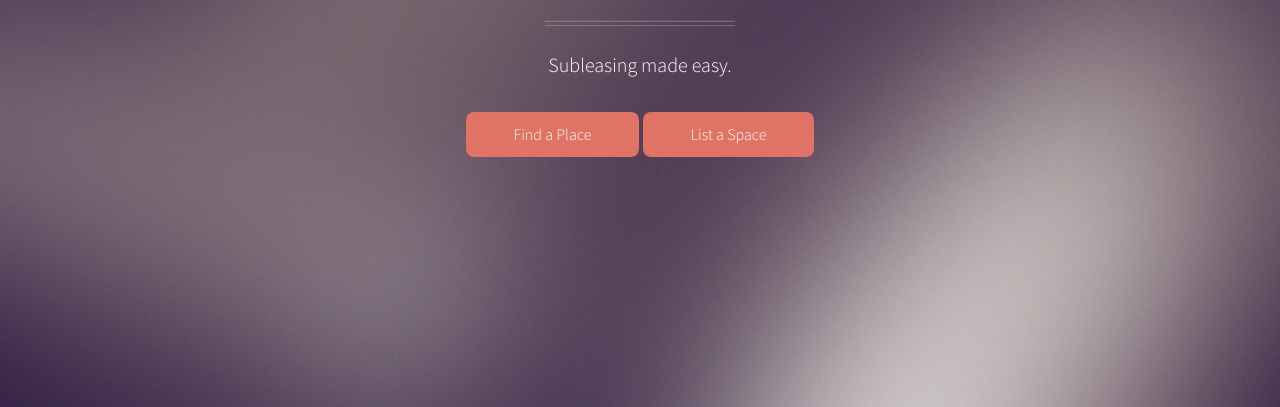
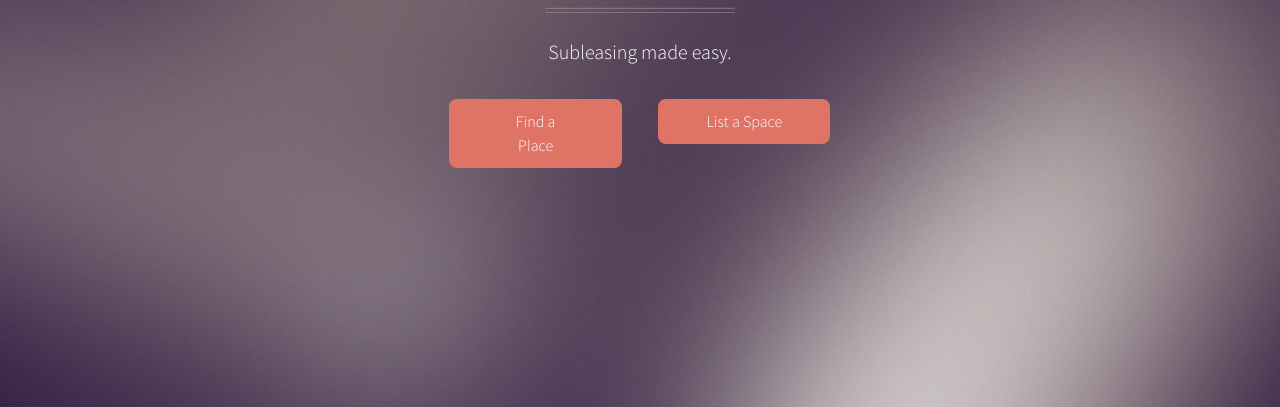
Before and after one commit to phyxl/subber, a plain HTML site: page templates/index.html in a window 1280 px wide. Shown: the part 393-800 px from the top of the page. Drawn offline with Linux system fonts and the light colour scheme; files that its build step writes are made by us from their sources; files whose address does not match are found by name.

Commit message:
main page changes

```diff
--- a/templates/index.html
+++ b/templates/index.html
@@ -39,8 +39,16 @@
 							<p>Subleasing made easy.</p>
 						</header>
 						<footer>
-							<a href="find.html" class="button">Find a Place</a>
-                            <a href="list.html" class="button">List a Space</a>
+							<div  class="row">
+								<div class="4u">
+								</div>
+								<div class="2u">
+									<a href="find.html" class="button">Find a Place</a>
+								</div>
+								<div class="2u">
+									<a href="list.html" class="button">List a Space</a>
+								</div>
+							</div>
 						</footer>
 					</div>
 
```
Also changed, not shown: 1 other file.
